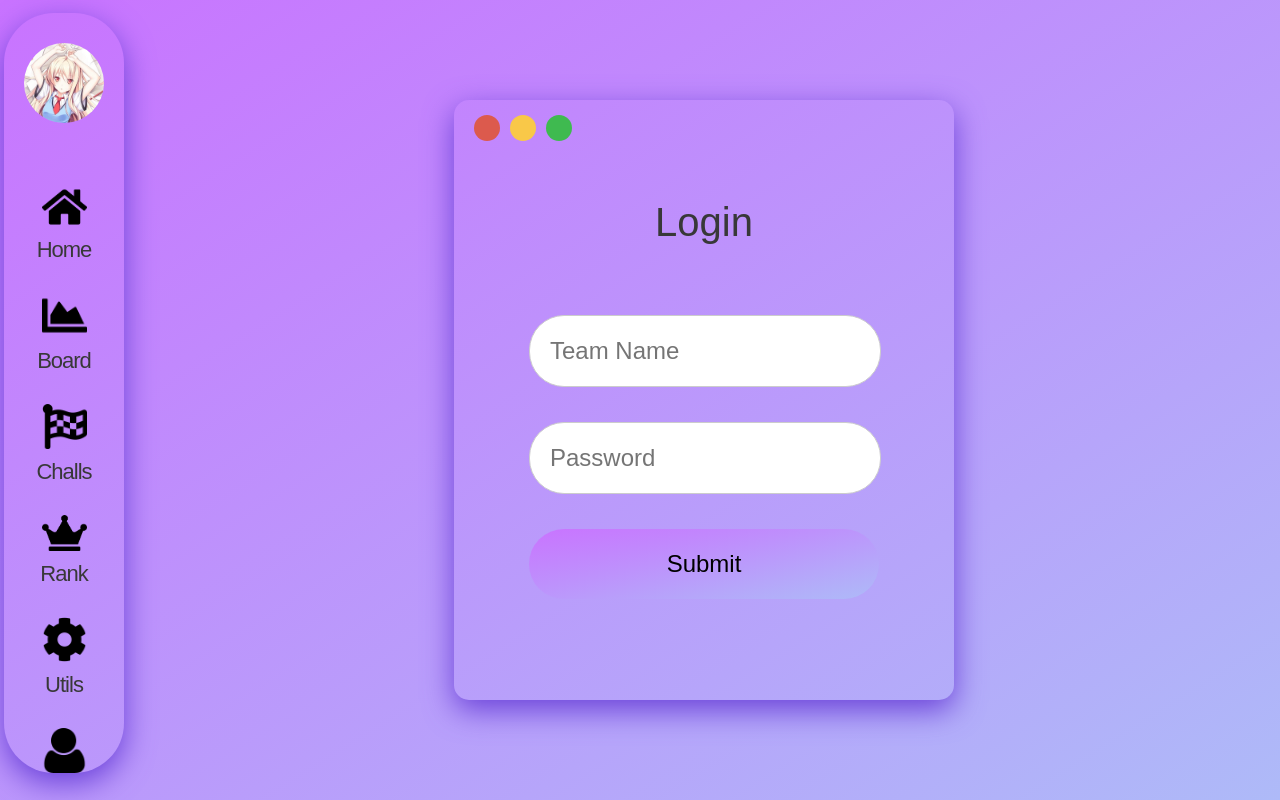
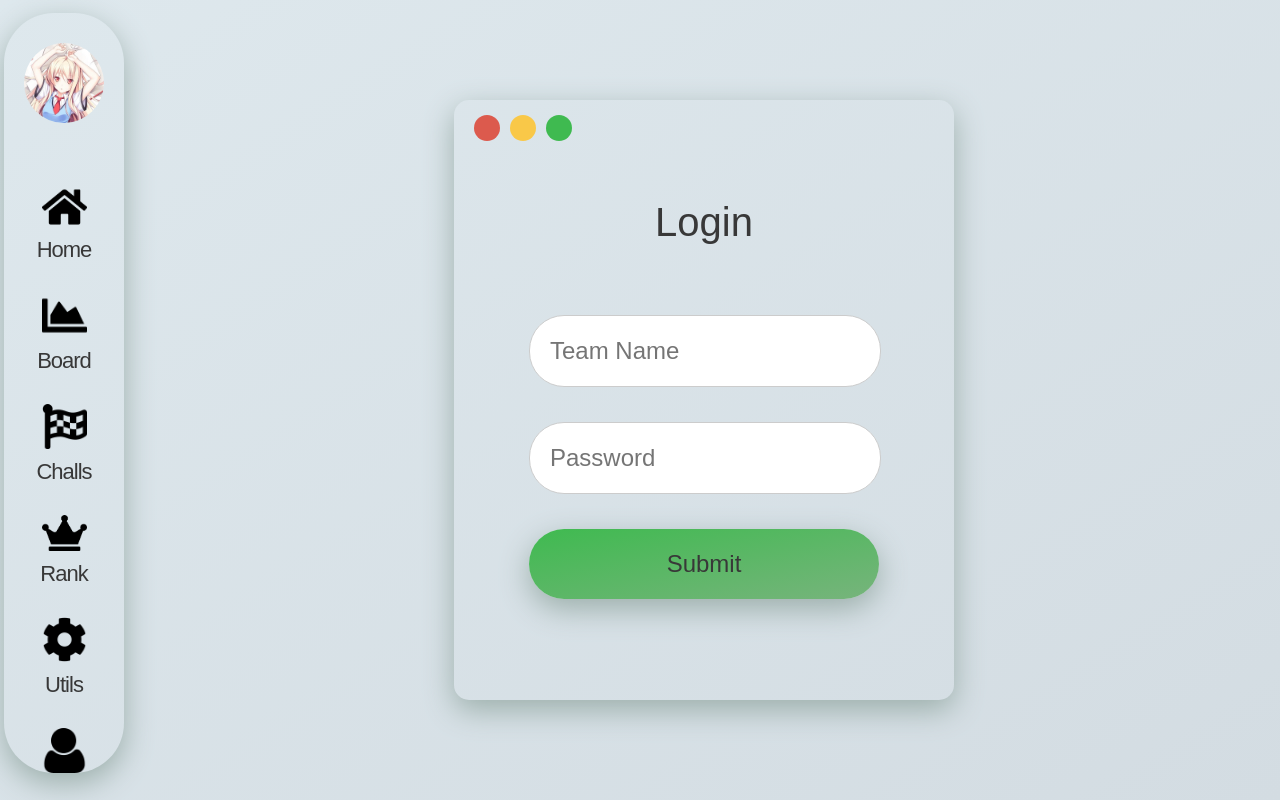
Before and after one commit to Endcat/ciscn-ctfplatform, a Vue app: page /login in a window 1280 px wide. Built offline with nearby package versions, Linux system fonts and the light colour scheme.

Commit message:
update color scheme

```diff
--- a/src/components/loginBox.vue
+++ b/src/components/loginBox.vue
@@ -18,7 +18,7 @@
                     <input type="text" v-model="teamName" name="team-name" placeholder="Team Name"><br>
                     <input type="text" v-model="teamPasswd" name="team-passwd" @keyup="starredPasswd" placeholder="Password">
                 </label><br>
-                <input class="submit-btn" type="submit" value="Submit">
+                <input :style="$store.state.activeScheme.boxShadow" class="submit-btn" type="submit" value="Submit">
             </form>
         </div>
     </div>
@@ -136,10 +136,10 @@
 
     }
     .submit-btn{
-        text-indent: 0px;
+        text-indent: 0;
         transition: all 0.2s linear;
         border: none;
-        background: linear-gradient(to bottom right, rgb(201, 115, 255), rgb(174, 186, 248));
+        background: linear-gradient(to bottom right, rgb(63, 186, 80), rgb(119, 180, 124));
     }
     .submit-btn:active{
         color: white;
--- a/src/store/index.js
+++ b/src/store/index.js
@@ -7,10 +7,10 @@ export default new Vuex.Store({
   state: {
     activeScheme:{
       background: {
-        'background': 'linear-gradient(to bottom right, rgb(201, 115, 255), rgb(174, 186, 248))',
+        'background': 'linear-gradient(to bottom right, rgb(222, 232, 237), rgb(211, 220, 226))',
       },
       boxShadow: {
-        'box-shadow': '0 10px 30px 0 rgb(107, 66, 217)',
+        'box-shadow': '0 10px 30px 0 rgb(156,175,171)',
         'color': '#383838',
       },
       fontColor: {
@@ -22,7 +22,7 @@ export default new Vuex.Store({
         'background': 'linear-gradient(to bottom right, rgb(201, 115, 255), rgb(174, 186, 248))',
       },
       boxShadow: {
-        'box-shadow': '0 10px 30px 0 rgb(107, 66, 217)',
+        'box-shadow': '0 10px 30px 0 rgb(137, 102, 201)',
         'color': '#383838',
       },
       fontColor: {
@@ -46,7 +46,7 @@ export default new Vuex.Store({
         'background': 'linear-gradient(to bottom right, rgb(168, 204, 253), rgb(188, 226, 252))',
       },
       boxShadow: {
-        'box-shadow': '0 10px 30px 0 rgb(107, 66, 217)',
+        'box-shadow': '0 10px 30px 0 rgb(128, 165, 202)',
         'color': '#383838',
       },
       fontColor: {
@@ -58,7 +58,7 @@ export default new Vuex.Store({
         'background': 'linear-gradient(to bottom right, rgb(255, 209, 253), rgb(250, 208, 201))',
       },
       boxShadow: {
-        'box-shadow': '0 10px 30px 0 rgb(107, 66, 217)',
+        'box-shadow': '0 10px 30px 0 rgb(202, 158, 177)',
         'color': '#383838',
       },
       fontColor: {
@@ -70,7 +70,7 @@ export default new Vuex.Store({
         'background': 'linear-gradient(to bottom right, rgb(222, 232, 237), rgb(211, 220, 226))',
       },
       boxShadow: {
-        'box-shadow': '0 10px 30px 0 rgb(107, 66, 217)',
+        'box-shadow': '0 10px 30px 0 rgb(156,175,171)',
         'color': '#383838',
       },
       fontColor: {
@@ -82,7 +82,7 @@ export default new Vuex.Store({
         'background': 'linear-gradient(to bottom right, rgb(248, 201, 108), rgb(251, 168, 127))',
       },
       boxShadow: {
-        'box-shadow': '0 10px 30px 0 rgb(107, 66, 217)',
+        'box-shadow': '0 10px 30px 0 rgb(199, 134, 67)',
         'color': '#383838',
       },
       fontColor: {
```
